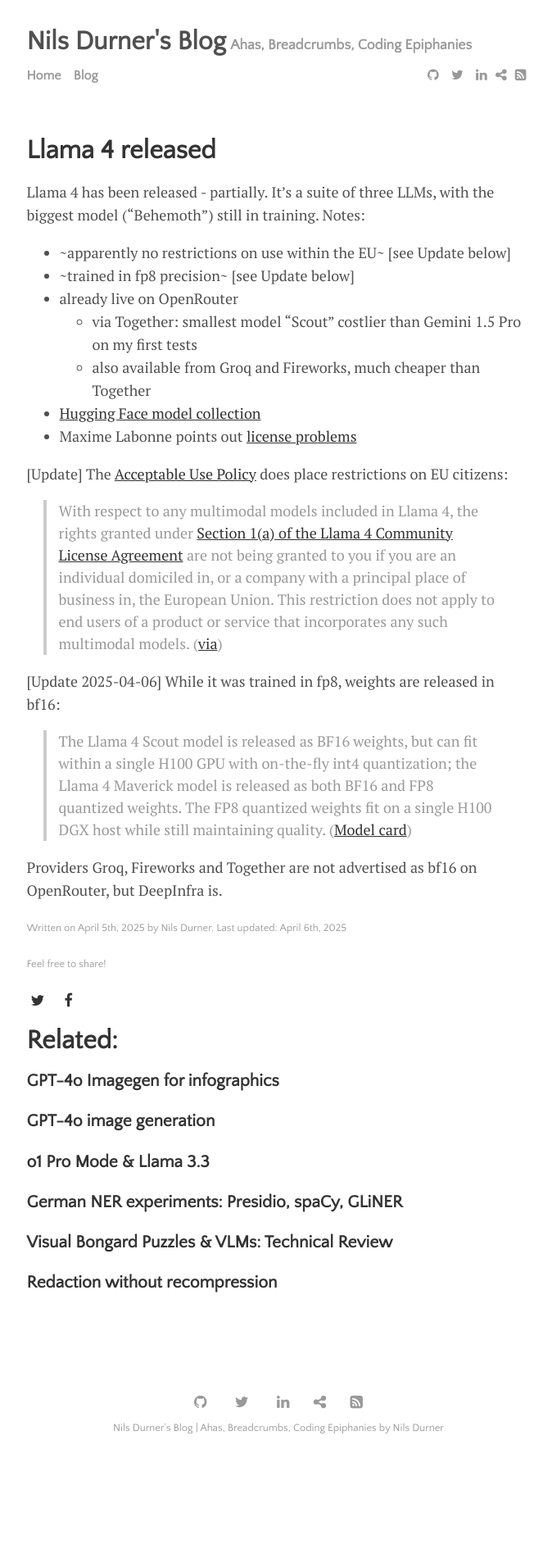
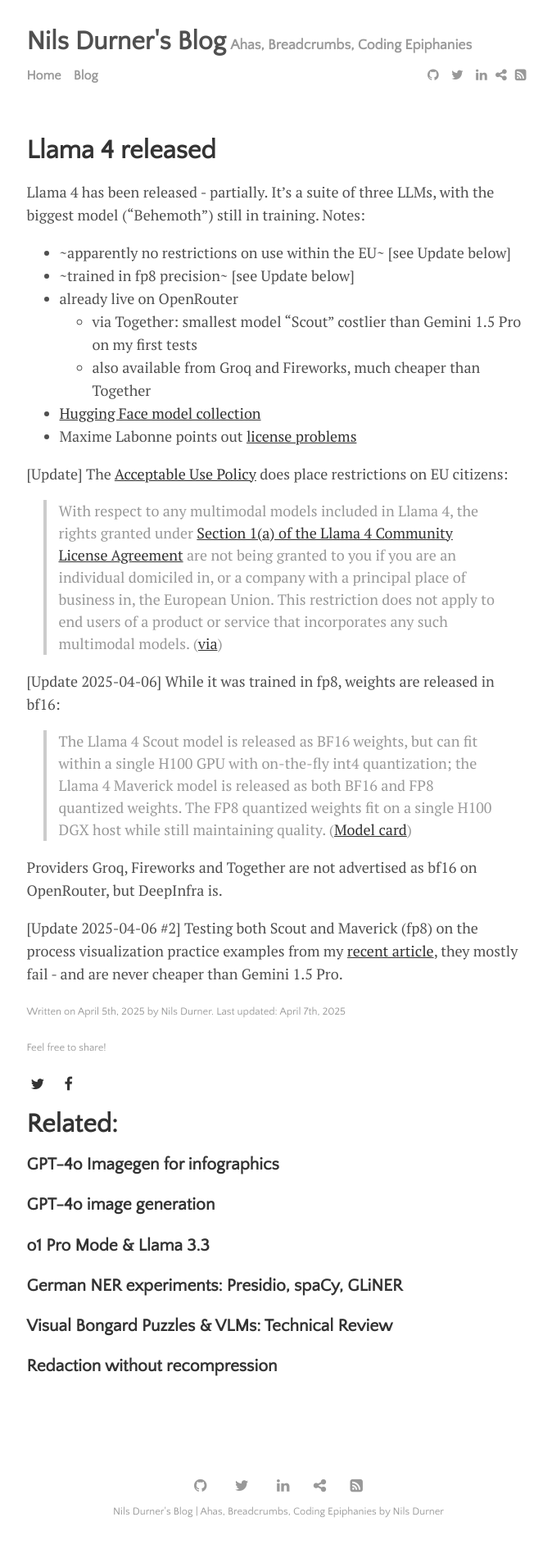
Before and after one commit to ndurner/ndurner.github.io, a Jekyll site: the page built from _posts/2025-04-05-llama-4.md, in a window 1280 px wide. Shown: the whole page at 82% size, without its empty margins (300-974 px from the left). Built offline with Jekyll 4.4.1, drawn with Linux system fonts in a browser that asks for light colours; before the commit the page ends 1788 px from its top, so only the background shows below that.

Commit message:
add reference

```diff
--- a/_posts/2025-04-05-llama-4.md
+++ b/_posts/2025-04-05-llama-4.md
@@ -28,3 +28,6 @@
 ([Model card](https://huggingface.co/meta-llama/Llama-4-Scout-17B-16E-Instruct))
 
 Providers Groq, Fireworks and Together are not advertised as bf16 on OpenRouter, but DeepInfra is.
+
+[Update 2025-04-06 #2]
+Testing both Scout and Maverick (fp8) on the process visualization practice examples from my [recent article](ai-assisted-process-visualiaztion-collaboration), they mostly fail - and are never cheaper than Gemini 1.5 Pro.
```
Also changed, not shown: other parts of _posts/2025-04-05-llama-4.md (+1 -1 lines).
